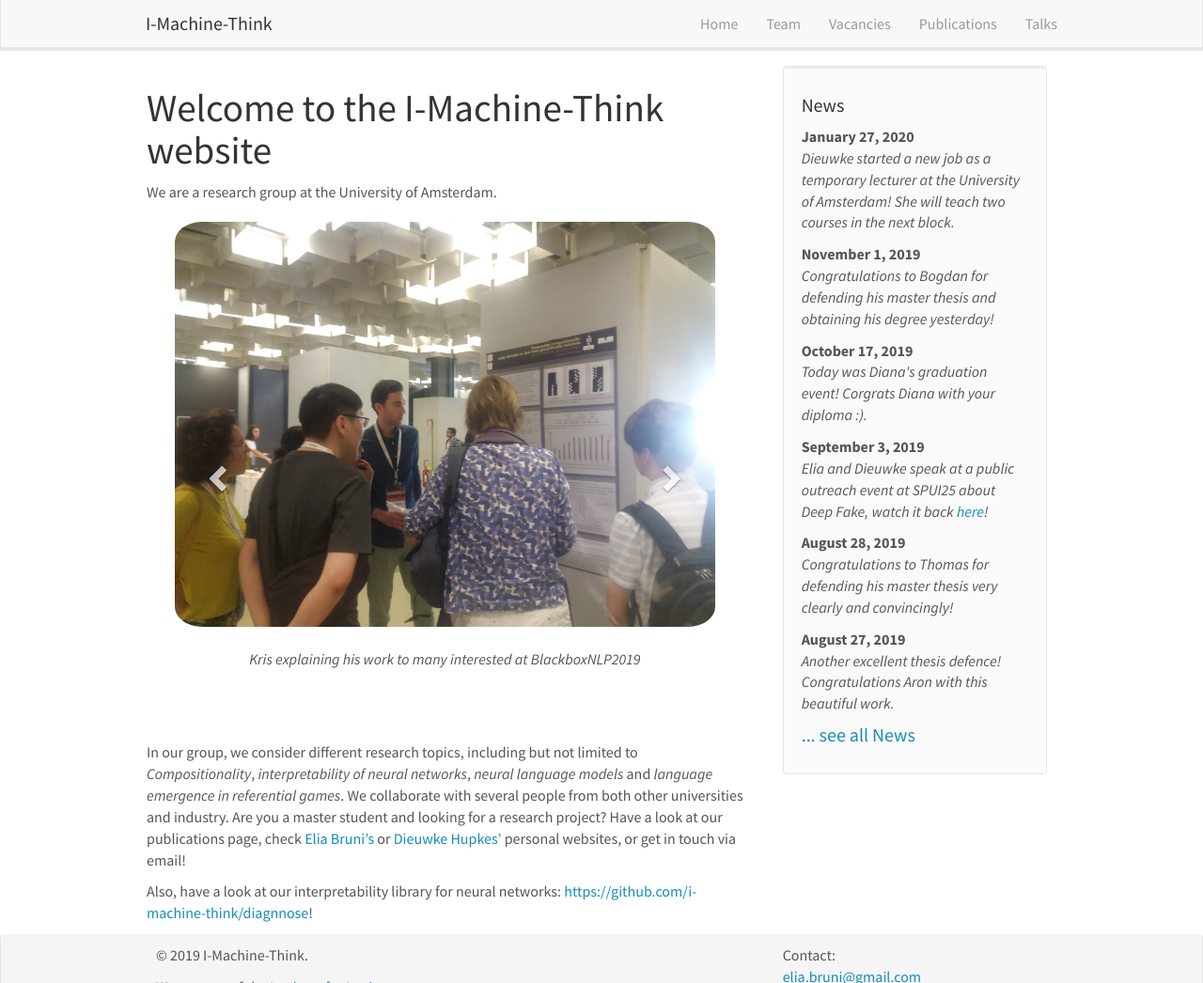
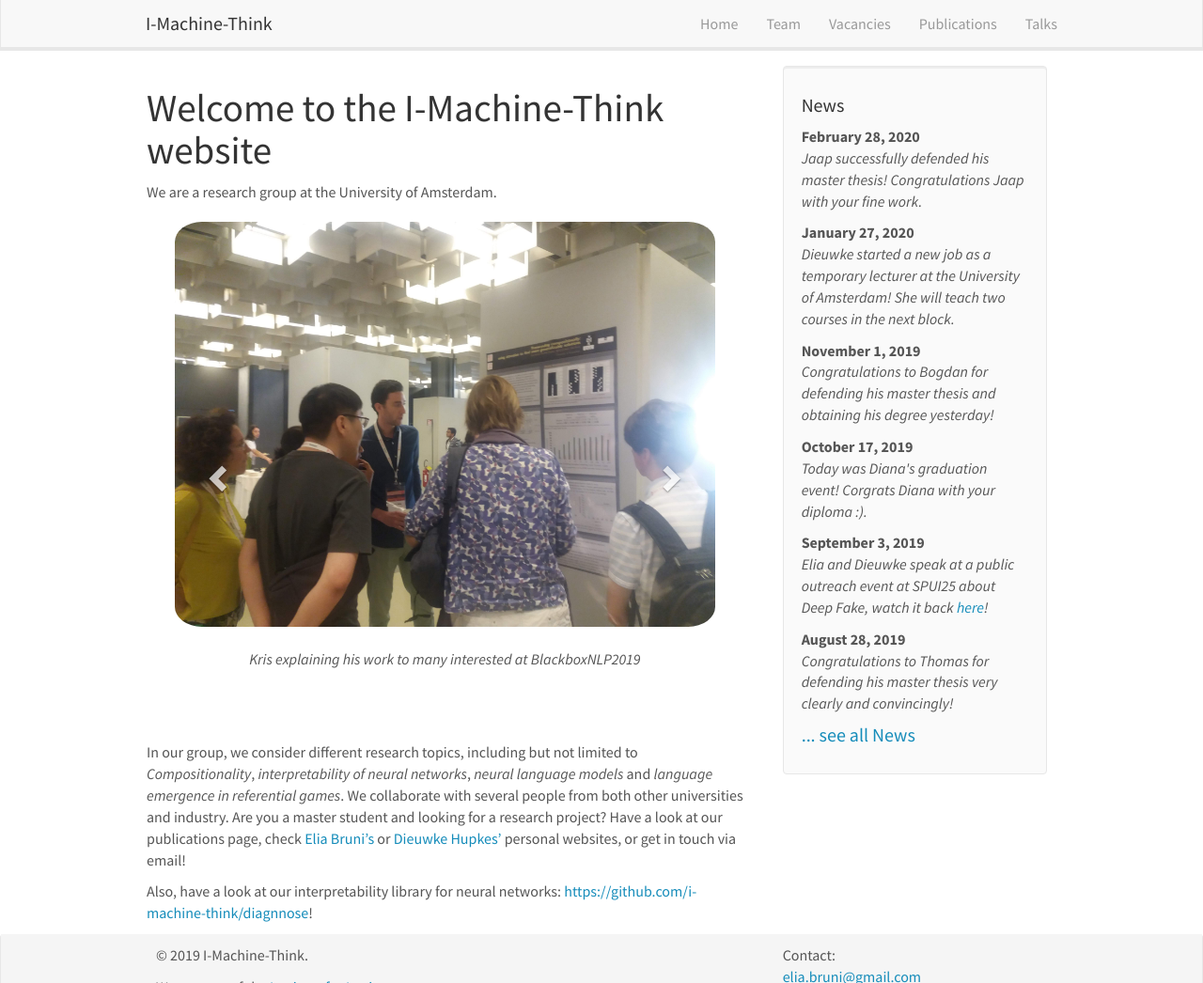
Before and after one commit to i-machine-think/i-machine-think.github.io, a Jekyll site: the page built from _pages/home.md, in a window 1280 px wide and 1046 px high. Shown: the whole window at 94% size. Built offline with Jekyll 4.4.1, drawn with Linux system fonts in a browser that asks for light colours; nearby versions of some CDN libraries.

Commit message:
Add Jaap defence to news

```diff
--- a/_data/news.yml
+++ b/_data/news.yml
@@ -1,3 +1,7 @@
+- date: "February 28, 2020"
+  headline: "Jaap successfully defended his master thesis! Congratulations Jaap with your fine work."
+  image: jaap_defence.jpg
+
 - date: "January 27, 2020"
   headline: "Dieuwke started a new job as a temporary lecturer at the University of Amsterdam! She will teach two courses in the next block."
 
```
Also changed, not shown: 1 other file.
